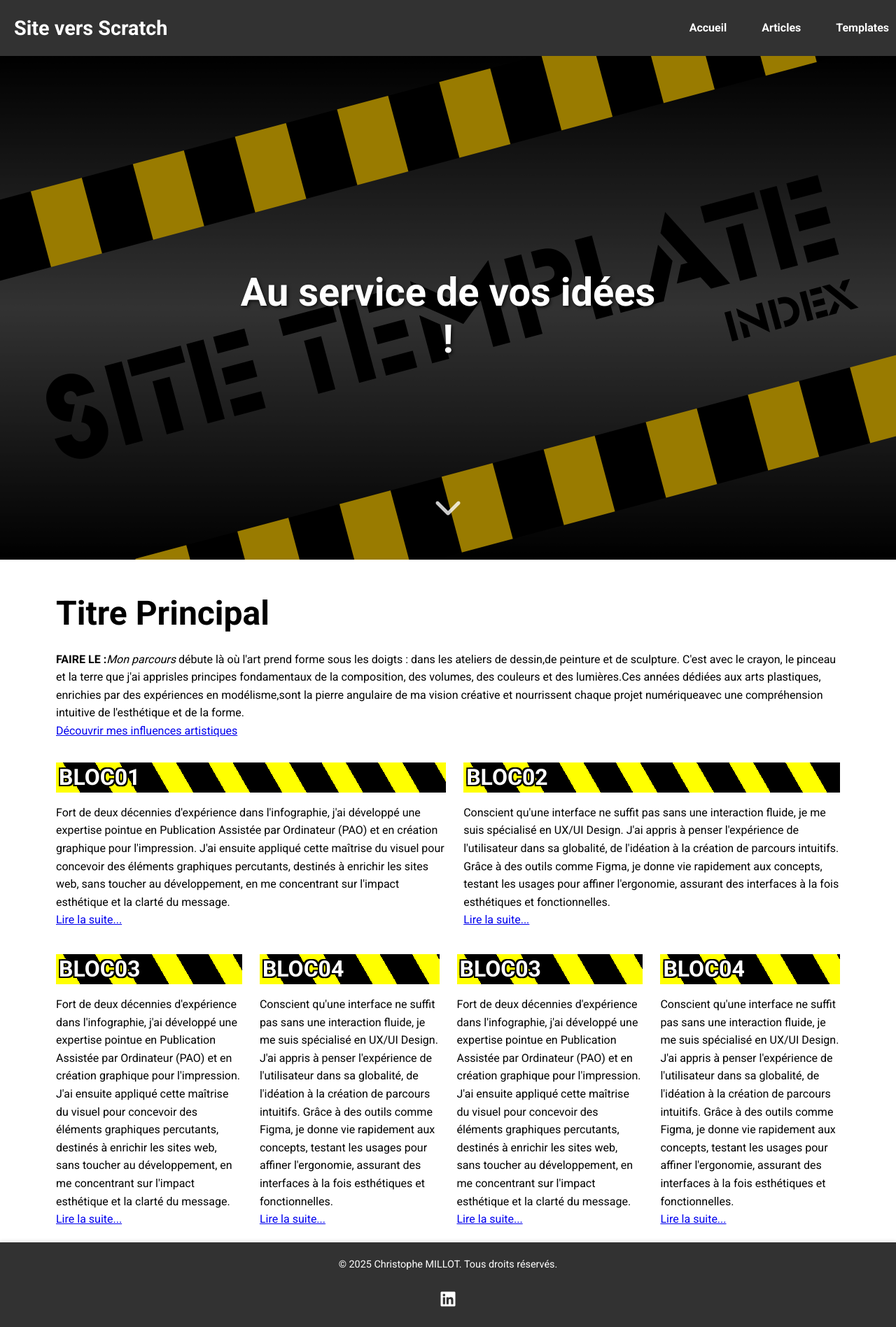
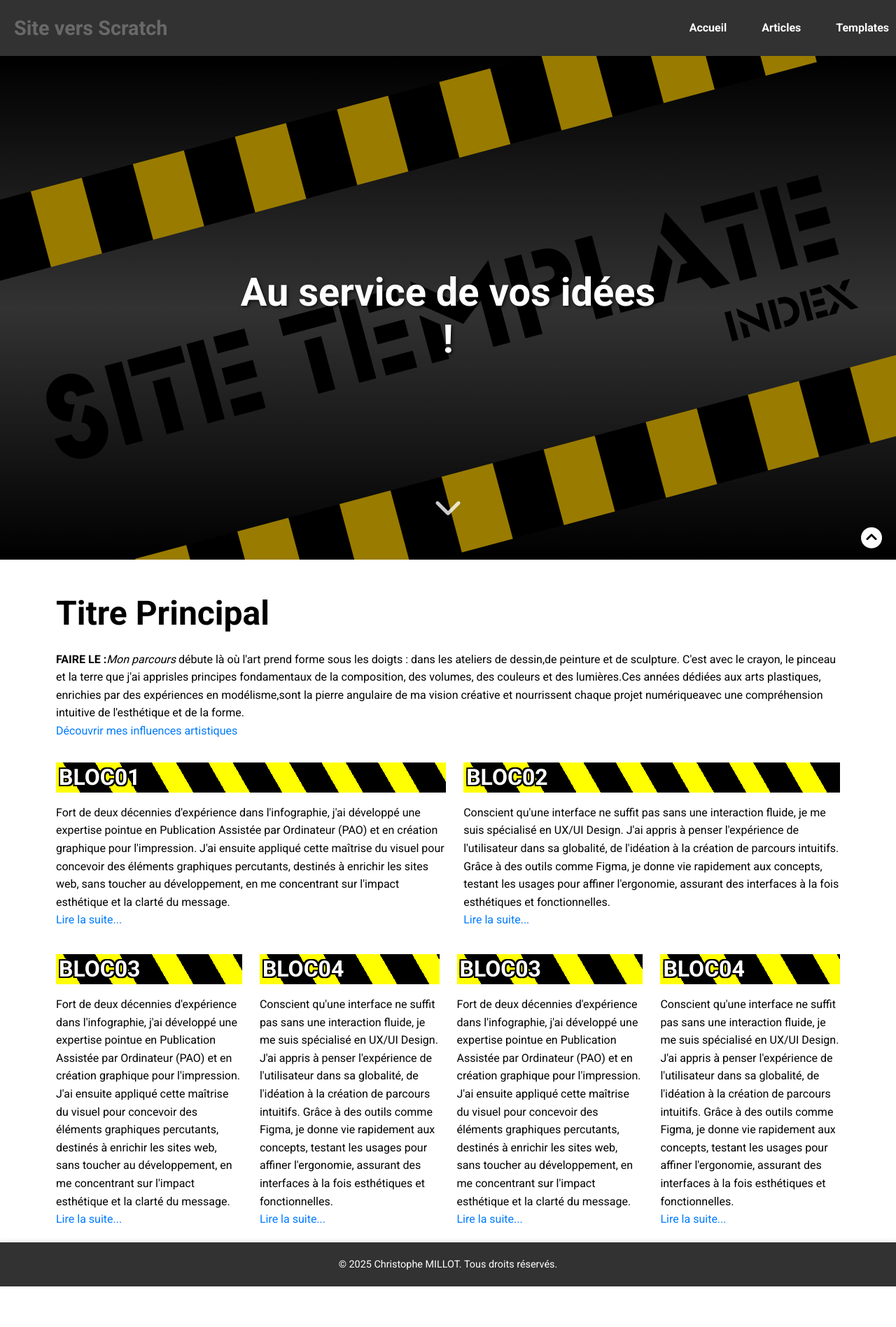
Before and after one commit to Millot-2023/scratch, a PHP site: page / in a window 1280 px wide. Shown: the whole page at 70% size. After the commit the page ends 1839 px from the top, so only its background shows below. Run offline with PHP 8.4, Linux system fonts and the light colour scheme.

Commit message:
Correction de la couleur du logo et du bouton retour en haut, gestion des transitions du menu.

```diff
--- a/assets/css/styles.css
+++ b/assets/css/styles.css
@@ -158,6 +158,7 @@
   }
 }
 .main-header {
+  background-color: #333;
   color: #ffffff;
   padding: 0;
   position: fixed;
@@ -168,7 +169,6 @@
 }
 
 .logo {
-  color: #ffffff;
   font-size: 1.8em;
   font-weight: bold;
   text-decoration: none;
@@ -176,6 +176,17 @@
   align-items: center;
   height: 100%;
   padding: 0 20px;
+  color: #ffffff;
+}
+.logo:link, .logo:visited {
+  color: #ffffff;
+}
+.logo:hover {
+  color: dimgrey;
+  text-decoration: none;
+}
+.logo:active {
+  color: #ffffff;
 }
 
 /* scss/_navbar.scss */
@@ -348,7 +359,7 @@
   }
 }
 .main-footer {
-  background-color: rgb(50, 50, 50); /*----COULEUR DE LA NAVBAR----*/
+  background-color: rgb(50, 50, 50);
   color: #ffffff;
   padding: 20px 0;
   text-align: center;
@@ -369,7 +380,7 @@
 .footer-content p {
   font-size: 0.9em;
   margin: 0;
-  color: white;
+  color: #ffffff;
 }
 
 .social-links {
@@ -385,6 +396,32 @@
 
 .social-links a:hover {
   color: #28a745;
+}
+
+/* --- Style du bouton "Retour en haut" (Corrigé et Amélioré) --- */
+#scroll-to-top {
+  display: none; /* Masqué par défaut (JS gère l'affichage) */
+  position: fixed; /* Reste en place lors du défilement */
+  bottom: 12px; /* Distance du bas de la page */
+  right: 20px; /* Distance de la droite de la page */
+  z-index: 1000; /* Assure qu'il est au-dessus des autres éléments */
+  text-align: center; /* Centrage de l'icône à l'intérieur */
+  /*transition: background-color 0.3s ease, opacity 0.3s ease;*/ /* Transition douce */
+  /*background-color: variables.$primary-color;*/
+  /*padding: 12px 12px;*/
+  border-radius: 50px;
+  /*box-shadow: 0 4px 10px rgba(0, 0, 0, 0.3);*/
+}
+
+#scroll-to-top i {
+  color: white;
+  font-size: 30px;
+  /*text-shadow: 0 0 3px rgba(0, 0, 0, 0.8);*/
+}
+
+#scroll-to-top:hover {
+  /*background-color: color.adjust(variables.$primary-color, $lightness: -15%);*/
+  opacity: 1;
 }
 
 /* Fichier: assets/scss/_layout.scss */
@@ -559,6 +596,35 @@
     max-height: 250px;
   }
 }
+/* Styles généraux pour tous les liens */
+a {
+  color: #007bff; /* Couleur par défaut de tes liens (exemple : un bleu plus doux) */
+  text-decoration: none; /* Supprime le soulignement par défaut */
+  transition: color 0.3s ease; /* Ajoute une transition douce pour les changements de couleur */
+}
+
+/* Couleur des liens non visités */
+a:link {
+  color: #007bff; /* La même couleur que a {} */
+}
+
+/* Couleur des liens visités */
+a:visited {
+  color: #6610f2; /* Une couleur légèrement différente pour les liens visités si tu le souhaites (ex: violet) */
+  /* Tu peux aussi mettre la même couleur que a:link si tu ne veux pas de distinction */
+}
+
+/* Couleur au survol des liens */
+a:hover {
+  color: #0056b3; /* Couleur au survol (exemple : un bleu plus foncé) */
+  text-decoration: underline; /* Réapparaître le soulignement au survol pour l'accessibilité */
+}
+
+/* Couleur au clic des liens (état actif) */
+a:active {
+  color: #004085; /* Couleur quand le lien est cliqué */
+}
+
 #premier-bloc {
   scroll-margin-top: 80px;
   /* Garde tous les autres styles de #premier-bloc ici */
--- a/assets/js/scroll.js
+++ b/assets/js/scroll.js
@@ -1,6 +1,8 @@
 // Fichier: assets/js/scroll.js
 
 document.addEventListener('DOMContentLoaded', function() {
+
+    // --- BLOC 1 : LOGIQUE DE DÉFILEMENT VERS LE BAS (Vers la section Hero) ---
     const scrollArrow = document.querySelector('.scroll-down-arrow');
     const targetSection = document.querySelector('#premier-bloc');
     const mainHeader = document.querySelector('.main-header'); // Assure-toi que c'est le bon sélecteur pour ta navbar
@@ -21,4 +23,51 @@
             });
         });
     }
+
+    // --- FIN BLOC 1 ---
+
+    // --- BLOC 2 : LOGIQUE DE DÉFILEMENT VERS LE HAUT (Bouton "Retour en haut" avec Intersection Observer) ---
+    const scrollToTopBtn = document.getElementById('scroll-to-top');
+    const mainFooter = document.querySelector('.main-footer'); // Sélectionne ton élément footer par sa classe
+
+    if (scrollToTopBtn && mainFooter) { // Vérifie que le bouton ET le footer existent
+
+        // Configuration de l'Intersection Observer
+        const observerOptions = {
+            root: null, // Le viewport (la fenêtre du navigateur) est la zone racine
+            rootMargin: '0px', // Pas de marge supplémentaire autour du viewport
+            threshold: 0.1 // Le callback se déclenche quand 10% du footer est visible
+                            // Tu peux ajuster cette valeur (ex: 0.5 pour 50%)
+        };
+
+        // Fonction de callback exécutée lorsque le footer entre ou sort du viewport
+        const observerCallback = (entries, observer) => {
+            entries.forEach(entry => {
+                // Si le footer est visible dans le viewport
+                if (entry.isIntersecting) {
+                    scrollToTopBtn.style.display = 'block'; // Montre le bouton
+                } else {
+                    scrollToTopBtn.style.display = 'none'; // Cache le bouton
+                }
+            });
+        };
+
+        // Crée une nouvelle instance d'Intersection Observer
+        const observer = new IntersectionObserver(observerCallback, observerOptions);
+
+        // Demande à l'observateur de surveiller ton footer
+        observer.observe(mainFooter);
+
+
+        // Défilement doux vers le haut au clic du bouton
+        scrollToTopBtn.addEventListener('click', function(event) {
+            event.preventDefault(); // Empêche le comportement de lien par défaut
+            window.scrollTo({
+                top: 0, // Remonte tout en haut
+                behavior: 'smooth' // Effet de défilement doux
+            });
+        });
+    }
+    // --- FIN BLOC 2 ---
+
 });
--- /dev/null
+++ b/assets/scss/_base.scss
@@ -0,0 +1,28 @@
+/* Styles généraux pour tous les liens */
+a {
+    color: #007bff; /* Couleur par défaut de tes liens (exemple : un bleu plus doux) */
+    text-decoration: none; /* Supprime le soulignement par défaut */
+    transition: color 0.3s ease; /* Ajoute une transition douce pour les changements de couleur */
+}
+
+/* Couleur des liens non visités */
+a:link {
+    color: #007bff; /* La même couleur que a {} */
+}
+
+/* Couleur des liens visités */
+a:visited {
+    color: #6610f2; /* Une couleur légèrement différente pour les liens visités si tu le souhaites (ex: violet) */
+    /* Tu peux aussi mettre la même couleur que a:link si tu ne veux pas de distinction */
+}
+
+/* Couleur au survol des liens */
+a:hover {
+    color: #0056b3; /* Couleur au survol (exemple : un bleu plus foncé) */
+    text-decoration: underline; /* Réapparaître le soulignement au survol pour l'accessibilité */
+}
+
+/* Couleur au clic des liens (état actif) */
+a:active {
+    color: #004085; /* Couleur quand le lien est cliqué */
+}
--- a/assets/scss/_footer.scss
+++ b/assets/scss/_footer.scss
@@ -1,11 +1,10 @@
 // scss/_footer.scss
 
 @use "sass:color"; // Importe le module de couleur pour color.adjust()
-@use "variables";  // Importe votre module de variables pour $primary-color et $white
+@use "variables";   // Importe votre module de variables pour $primary-color et $white
 
 .main-footer {
-    // Correction de darken() par color.adjust() et utilisation de variables.$primary-color
-    background-color: variables.$grisFonce;/*----COULEUR DE LA NAVBAR----*/
+    background-color: variables.$grisFonce; // COULEUR DE LA NAVBAR et FOOTER
     color: variables.$white; // Utilisation de variables.$white
     padding: 20px 0;
     text-align: center;
@@ -26,7 +25,7 @@
 .footer-content p {
     font-size: 0.9em;
     margin: 0;
-    color:white;
+    color: variables.$white; // Utilisation de variables.$white pour la consistance
 }
 
 .social-links {
@@ -43,3 +42,33 @@
 .social-links a:hover {
     color: variables.$primary-color; // Utilisation de variables.$primary-color
 }
+
+
+/* --- Style du bouton "Retour en haut" (Corrigé et Amélioré) --- */
+#scroll-to-top {
+    display: none; /* Masqué par défaut (JS gère l'affichage) */
+    position: fixed; /* Reste en place lors du défilement */
+    bottom: 12px; /* Distance du bas de la page */
+    right: 20px; /* Distance de la droite de la page */
+    z-index: 1000; /* Assure qu'il est au-dessus des autres éléments */
+    text-align: center; /* Centrage de l'icône à l'intérieur */
+    /*transition: background-color 0.3s ease, opacity 0.3s ease;*/ /* Transition douce */
+
+    // Styles pour la forme et la couleur du bouton
+    /*background-color: variables.$primary-color;*/ // Utilise la couleur principale de tes variables
+    /*padding: 12px 12px;*/ // Exemple de padding pour une forme plus rectangulaire/pilule
+    border-radius: 50px; // Coins légèrement arrondis (essaie 0px pour carré, ou 25px pour une pilule plus prononcée)
+    /*box-shadow: 0 4px 10px rgba(0, 0, 0, 0.3);*/ // Une ombre plus visible
+}
+
+// Styles spécifiques pour l'icône à l'intérieur du bouton (pour la couleur et l'épaisseur)
+#scroll-to-top i {
+    color: white; // FORCE la couleur de l'icône à être blanche
+    font-size: 30px; // Taille de l'icône pour une meilleure épaisseur visuelle
+    /*text-shadow: 0 0 3px rgba(0, 0, 0, 0.8);*/ // Ajoute un léger effet d'ombre pour un rendu plus "gras"
+}
+
+#scroll-to-top:hover {
+    /*background-color: color.adjust(variables.$primary-color, $lightness: -15%);*/ // Assombrit la couleur principale au survol
+    opacity: 1; // Assure une opacité pleine au survol
+}
--- a/assets/scss/_header.scss
+++ b/assets/scss/_header.scss
@@ -1,27 +1,41 @@
 // _header.scss
 
-@use 'variables';
+@use 'variables'; // Assure-toi que tes variables sont bien importées
 
 .main-header {
-  // background-color: variables.$dark-color;
-  //background-color: variables.$dark-color;
-  color: variables.$white;
+    background-color: variables.$dark-color;
+    color: variables.$white; // Ceci est pour le texte général du header, pas directement pour le logo
     padding: 0;
     position: fixed;
-  // top: 80px; // <-- Cette ligne DOIT ÊTRE COMMENTÉE ou SUPPRIMÉE
-  top: 0; // <-- AJOUTE OU DÉCOMMENTE CETTE LIGNE si elle n'est pas déjà présente
+    top: 0;
     width: 100%;
     z-index: 1000;
-  height: 80px; // Hauteur du header
+    height: 80px;
 }
 
 .logo {
-  color: variables.$white;
     font-size: 1.8em;
     font-weight: bold;
-  text-decoration: none;
+    text-decoration: none; // Pour retirer le soulignement par défaut
     display: flex;
     align-items: center;
     height: 100%;
     padding: 0 20px;
+
+    // --- C'EST LA PARTIE CRUCIALE : DÉFINIR LA COULEUR POUR TOUS LES ÉTATS DU LIEN ---
+    color: variables.$white; // Couleur de base pour le logo
+
+    &:link, // Pour les liens non visités
+    &:visited { // Pour les liens visités
+        color: variables.$white; // Le logo reste blanc même après avoir été visité
     }
+
+    &:hover { // Couleur au survol
+        color: variables.$navHover; // Par exemple, une couleur d'accent au survol
+        text-decoration: none; // Optionnel : souligner au survol
+    }
+
+    &:active { // Couleur lorsque le lien est cliqué
+        color: variables.$white; // Reste blanc ou autre couleur si tu souhaites
+    }
+}
--- a/assets/scss/styles.scss
+++ b/assets/scss/styles.scss
@@ -8,6 +8,7 @@
 @use 'page-content';
 @use 'layout';
 @use 'hero';
+@use 'base';
 
 #premier-bloc {
     scroll-margin-top: 80px; // La hauteur de ton header fixe
--- a/includes/_footer.php
+++ b/includes/_footer.php
@@ -1,10 +1,13 @@
 <footer class="main-footer">
     <div class="footer-content">
         <p>&copy; 2025 Christophe MILLOT. Tous droits réservés.</p>
-        <div class="social-links">
+        <!--<div class="social-links">
             <a href="https://www.linkedin.com/in/christophemillot/" target="_blank" aria-label="LinkedIn"><i class="fab fa-linkedin"></i></a>
-        </div>
+        </div>-->
     </div>
+    <a href="#" id="scroll-to-top" aria-label="Retour en haut de page">
+<i class="fa-solid fa-circle-chevron-up"></i>
+    </a>
 </footer>
 
 <script src="assets/js/script.js"></script>
--- a/includes/_header.php
+++ b/includes/_header.php
@@ -23,7 +23,7 @@
                     <a href="index.html" class="logo">Site vers Scratch</a>
                     <div class="nav-right-container">
                         <ul class="nav-menu" id="main-nav-menu">
-                            <li><a href="index.html">Accueil</a></li>
+                            <li><a href="index.php">Accueil</a></li>
                             <li><a href="articles.html">Articles</a></li>
                             <li><a href="templates.html">Templates</a></li>
                         </ul>
--- a/index.php
+++ b/index.php
@@ -115,6 +115,10 @@
             </p>
         </section>
     </div>
+
+
+
+
 </main>
 
 <?php include 'includes/_footer.php'; ?>
```
Also changed, not shown: 1 other file. Lines whose indentation alone changed are shown as unchanged.
